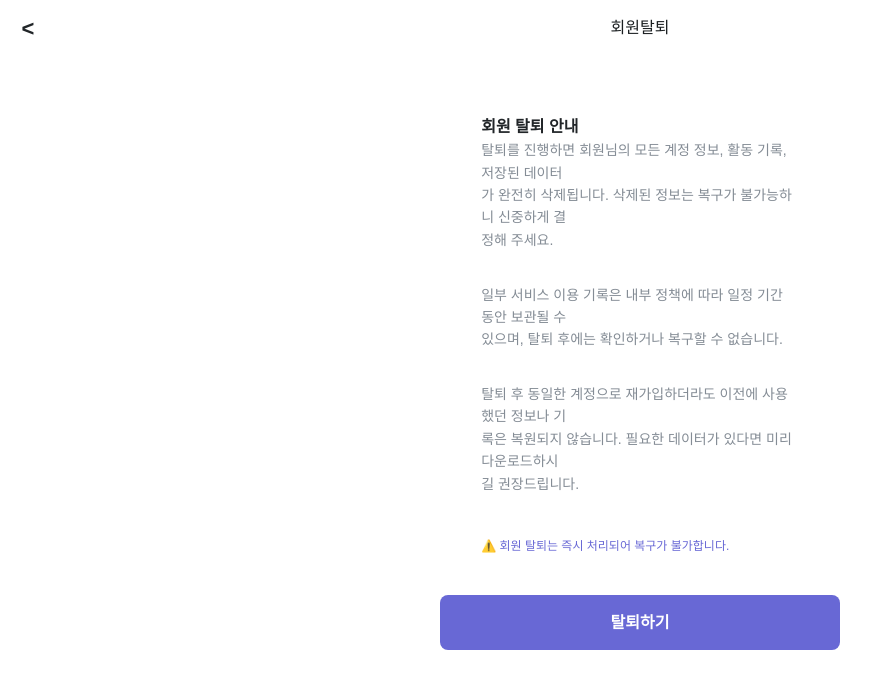
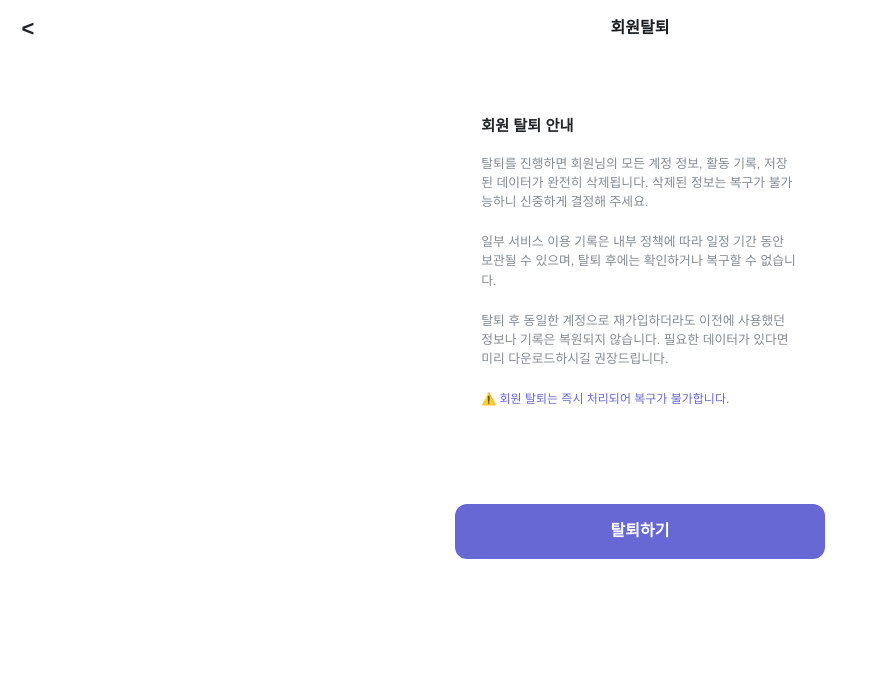
Before and after one commit to potato-club/MindBridge-front, a Next.js app: page /mydelete in a window 1280 px wide. Shown: the top 688 px of the page, without its empty margins (0-881 px from the left). Built offline with nearby package versions, Linux system fonts and the light colour scheme.

Commit message:
my delete까지 완

```diff
--- a/src/app/(mypage)/mydelete/MyDelete.module.css
+++ b/src/app/(mypage)/mydelete/MyDelete.module.css
@@ -21,7 +21,6 @@
     color: #1a1e20;
     margin: 0;
 }
-
 
 
 /* 뒤로가기 버튼 */
@@ -54,30 +53,31 @@
 /* 🔹 안내문 */
 .InfoText {
   color: #212528;
-  font-size: 16px;
-  margin-bottom: 40px;
+  font-size: 0.95rem;
+  margin-bottom: 10%;
 }
 
 .InfoText h1 {
-  font-weight: 700;
+  font-weight: 600;
+  margin-bottom: 5%;
 }
 
 .Text {
   color: #848c95;
-  font-size: 14px;
-  line-height: 1.6;
-  margin-bottom: 10px;
+  font-size: 0.8rem;
+  margin-bottom: 0.5%;
 }
 
 .Warning {
   color: #6868d5;
   font-size: 0.75rem;
-  margin-top: 20px;
+  margin-top: 1%;
+  margin-bottom: 20%;
 }
 
 /* 🔹 버튼 영역 */
 .DeleteButtonContainer {
-  margin-top: 30px;
+  margin-top: 30%;
 }
 
 .DeleteButton {
@@ -85,26 +85,23 @@
   left: 50%;          /* 가로 가운데 정렬 */
   transform: translateX(-50%);
 
-  width: 90%;         /* 버튼 너비 - 화면의 90% */
-  max-width: 400px;   /* 너무 넓어지지 않도록 제한 */
-  height: 55px;
+  width: 100%;         /* 버튼 너비 - 화면의 90% */
+  max-width: 370px;
+  height: 100%;
+  max-height: 55px;
 
+  font-size: 1rem;
+  font-weight: bold;
+  color: #fff;
+  background-color: #6868d5;
   border: none;
-  border-radius: 8px;
-  font-size: 16px;
-  font-weight: bold;
-  background: #6868d5;
-  color: #fff;
-  cursor: pointer;
+  border-radius: 12px;
   transition: background 0.2s ease-in-out;
 }
 
-.DeleteButton:hover {
-  background-color: #5a5ac1;
-}
 
 /* ===============================
-   🔸 모달 스타일
+  🔸 모달 스타일
 ================================= */
 
 .overlay {
@@ -118,70 +115,68 @@
   justify-content: center;
   align-items: center;
   z-index: 999;
-  animation: fadeIn 0.2s ease;
+  animation: fadeIn 0.1s ease;
 }
 
 .modal {
   background-color: #fff;
   padding: 30px 25px;
   border-radius: 16px;
-  width: 90%;
-  max-width: 360px;
+  width: 100%;
+  max-width: 300px;
+  height: 100%;
+  max-height: 178px;
   text-align: center;
   box-shadow: 0 6px 20px rgba(0, 0, 0, 0.2);
   animation: slideUp 0.25s ease;
 }
 
 .modal h2 {
-  font-size: 18px;
+  font-size: 1rem;
   font-weight: 700;
   color: #333;
-  margin-bottom: 10px;
+  margin-bottom: 5%;
 }
 
 .modal p {
-  font-size: 14px;
-  color: #666;
-  margin-bottom: 25px;
-  line-height: 1.5;
+  font-size: 0.8rem;
+  color: #848c95;
+  margin-bottom: 10%;
 }
 
 /* 🔹 버튼들 */
 .buttons {
   display: flex;
-  justify-content: space-around;
-  gap: 12px;
+  justify-content: space-between;
 }
 
 .cancelBtn {
-  flex: 1;
-  padding: 10px 0;
-  border: 1px solid #ccc;
-  border-radius: 8px;
-  background-color: #f7f7f7;
+  padding: 5% 0%;
+  border-radius: 12px;
+  width: 50%;
+  max-width: 130px;
+  height: 100%;
+  max-height: 50px;
+
+  background-color: #f2f4f5;
   color: #333;
-  font-size: 14px;
-  cursor: pointer;
-  transition: background 0.2s ease;
-}
+  font-size: 1rem;
 
-.cancelBtn:hover {
-  background-color: #e9e9e9;
+  margin-right: 2%
 }
 
 .confirmBtn {
-  flex: 1;
-  padding: 10px 0;
-  border: none;
-  border-radius: 8px;
+  padding: 5% 0%;
+  border-radius: 12px;
+  width: 50%;
+  max-width: 130px;
+  height: 100%;
+  max-height: 50px;
+
   background-color: #6868d5;
   color: white;
-  font-size: 14px;
-  font-weight: 600;
-  cursor: pointer;
-  transition: background 0.2s ease;
+  font-size: 1rem;
+
+  margin-left: 2%;
+
 }
-
-.confirmBtn:hover {
-  background-color: #5a5ac1;
-}
--- a/src/app/(mypage)/mydelete/MyDelete.tsx
+++ b/src/app/(mypage)/mydelete/MyDelete.tsx
@@ -35,7 +35,7 @@ const MyDeleteForm = () => {
             >
                 &lt;
             </button>
-            <h1>회원탈퇴</h1>
+            <h1><strong>회원탈퇴</strong></h1>
         </header>
         <form className={styles.Form} onSubmit={handleSubmit}>
             <div className={styles.Container}>
@@ -49,25 +49,25 @@ const MyDeleteForm = () => {
 
                     <p className={styles.Text}
                     dangerouslySetInnerHTML={{
-                        __html: `탈퇴를 진행하면 회원님의 모든 계정 정보, 활동 기록, 저장된 데이터<br />
-                        가 완전히 삭제됩니다. 삭제된 정보는 복구가 불가능하니 신중하게 결<br />
-                        정해 주세요. <br /><br />`
+                        __html: `탈퇴를 진행하면 회원님의 모든 계정 정보, 활동 기록, 저장된
+                        데이터가 완전히 삭제됩니다. 삭제된 정보는 복구가 불가능하니 신중하게
+                        결정해 주세요. <br /><br />`
                     }}>
                     </p>
 
                     <p className={styles.Text}
                     dangerouslySetInnerHTML={{
-                        __html: `일부 서비스 이용 기록은 내부 정책에 따라 일정 기간 동안 보관될 수<br />
-                        있으며, 탈퇴 후에는 확인하거나 복구할 수 없습니다.<br /><br />`
+                        __html: `일부 서비스 이용 기록은 내부 정책에 따라 일정 기간 동안
+                        보관될 수 있으며, 탈퇴 후에는 확인하거나 복구할 수 없습니다.<br /><br />`
 
                     }}>
                     </p>
 
                     <p className={styles.Text}
                     dangerouslySetInnerHTML={{
-                        __html: `탈퇴 후 동일한 계정으로 재가입하더라도 이전에 사용했던 정보나 기<br />
-                        록은 복원되지 않습니다. 필요한 데이터가 있다면 미리 다운로드하시<br />
-                        길 권장드립니다.<br /><br />`}}>
+                        __html: `탈퇴 후 동일한 계정으로 재가입하더라도 이전에 사용했던
+                        정보나 기록은 복원되지 않습니다. 필요한 데이터가 있다면 미리
+                        다운로드하시길 권장드립니다.<br /><br />`}}>
                     </p>
 
                     <h2 className={styles.Warning}>
```
